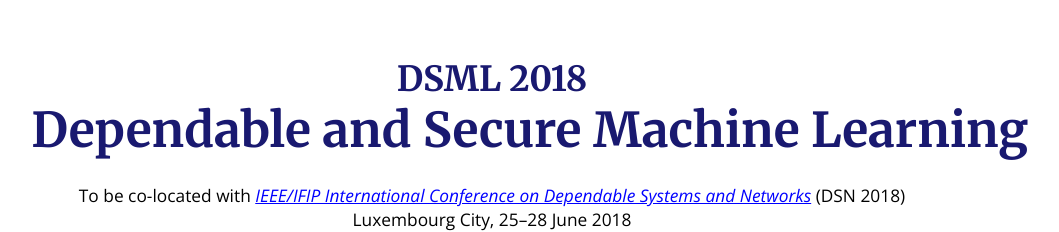
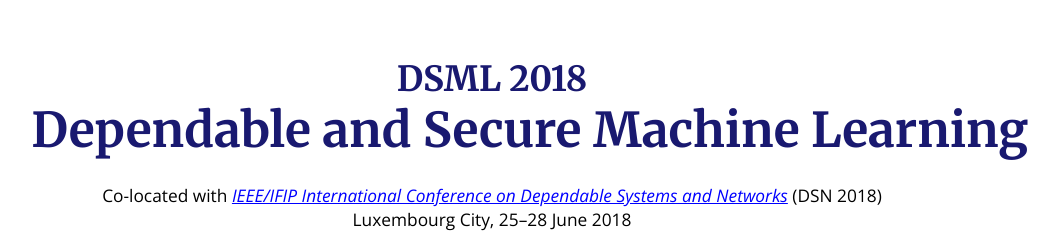
Before and after one commit to DependableSecureML/DependableSecureML.github.io, a plain HTML site: page index.html in a window 1280 px wide. Shown: the top 232 px of the page, without its empty margins (148-1207 px from the left). Drawn offline with nearby package versions, Linux system fonts and the light colour scheme; grey boxes are pictures that could not be loaded.

Commit message:
no message

```diff
--- a/index.html
+++ b/index.html
@@ -13,7 +13,7 @@
 <div id="container">
 <h1>DSML 2018<br><font size="16pt">Dependable&nbsp;and&nbsp;Secure&nbsp;Machine&nbsp;Learning</font></h1>
 <center>
-To be co-located with <a href="https://dsn2018.uni.lu/"><em>IEEE/IFIP International Conference on Dependable Systems and Networks</em></a> (DSN 2018)<br>
+Co-located with <a href="https://dsn2018.uni.lu/"><em>IEEE/IFIP International Conference on Dependable Systems and Networks</em></a> (DSN 2018)<br>
 Luxembourg City, 25&ndash;28 June 2018
 </center>
 <table width="100%">
```
